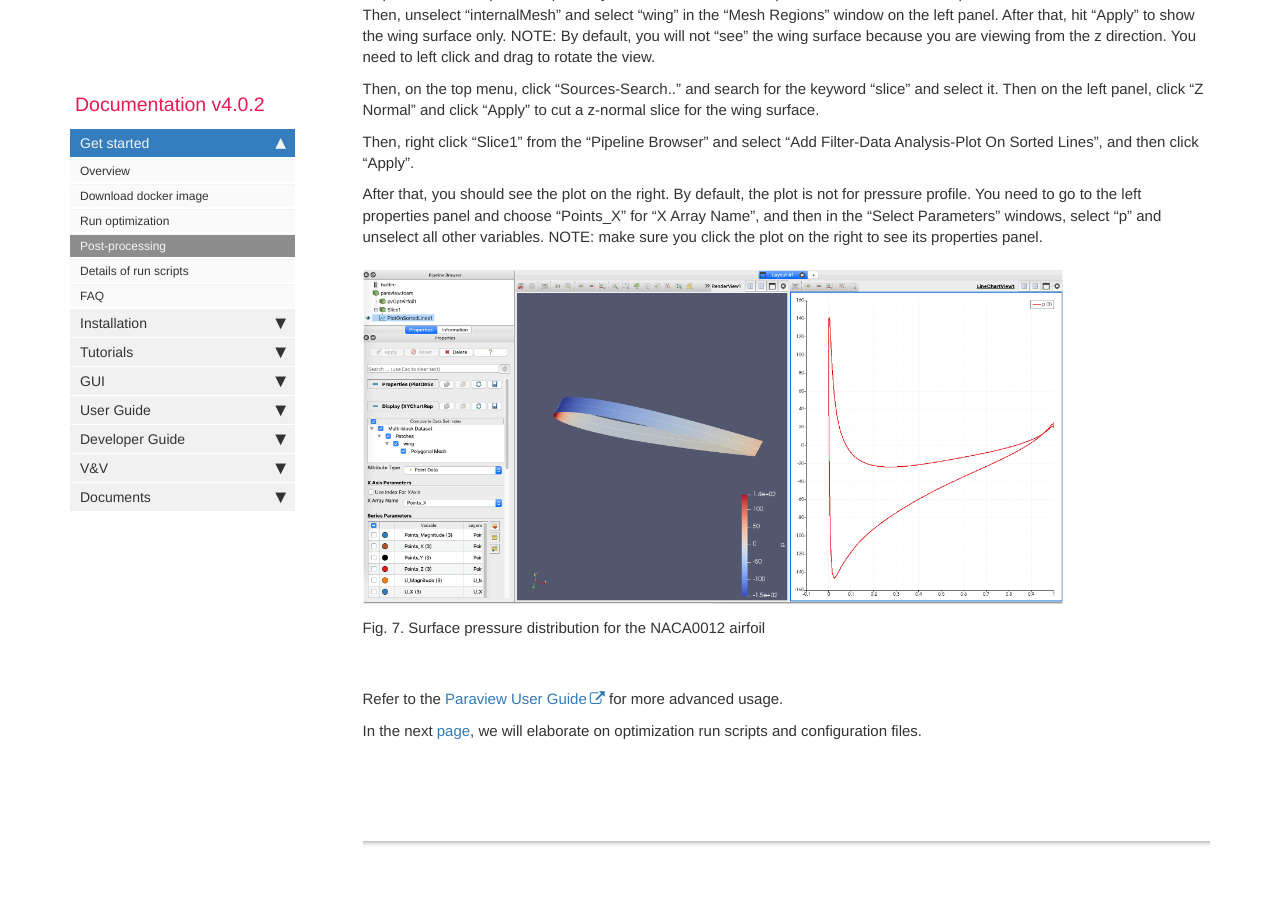
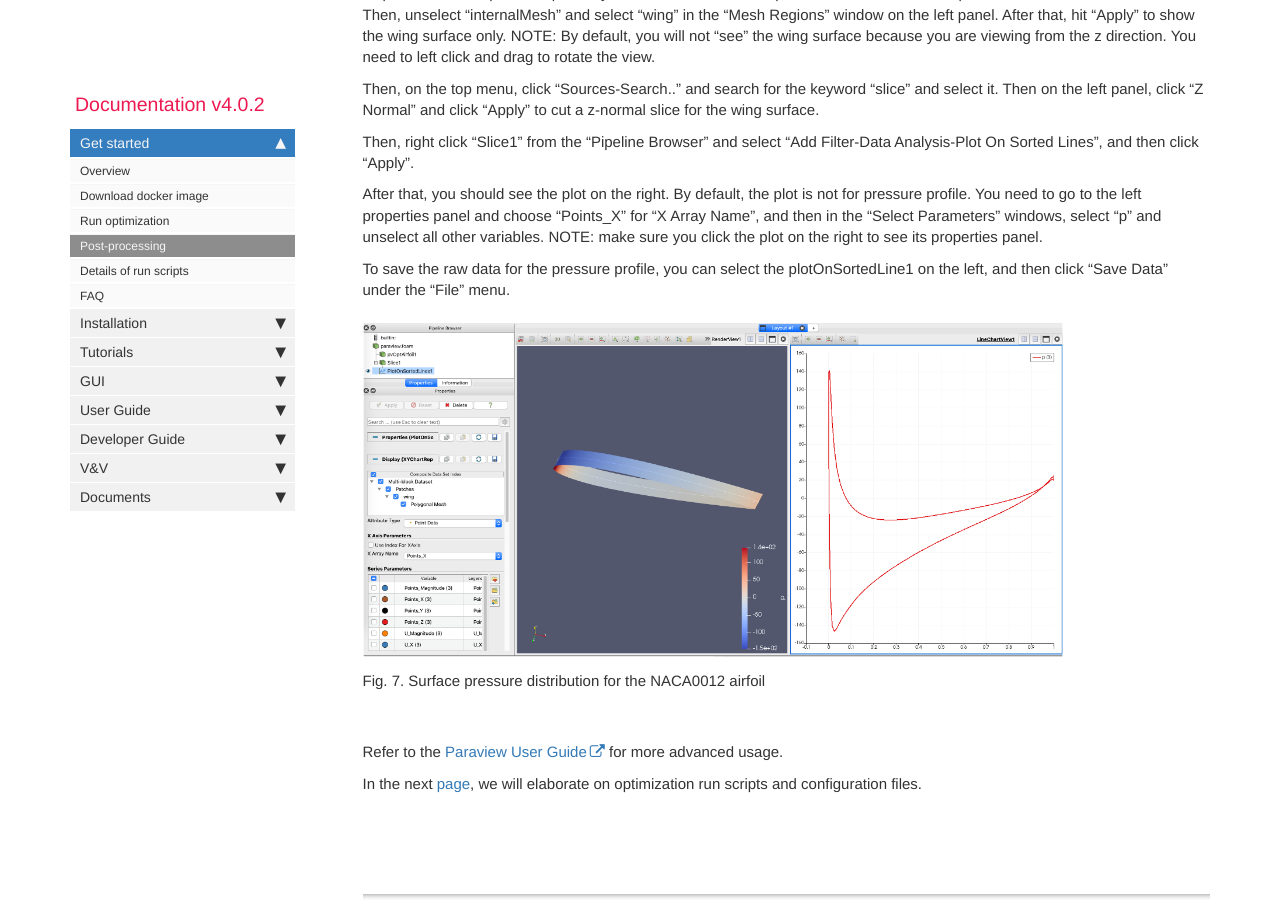
Before and after one commit to DAFoam/DAFoam.github.io, a Jekyll site: the page built from pages/mydoc/mydoc_get_started_post_processing.md, in a window 1280 px wide and 900 px high, scrolled down 4089 px. Built offline with Jekyll 4.4.1, drawn with Linux system fonts in a browser that asks for light colours; comment, search, counter and statistics services are not loaded.

Commit message:
content update

```diff
--- a/pages/mydoc/mydoc_get_started_post_processing.md
+++ b/pages/mydoc/mydoc_get_started_post_processing.md
@@ -113,6 +113,8 @@ Then, right click "Slice1" from the "Pipeline Browser" and select "Add Filter-Da
 
 After that, you should see the plot on the right. By default, the plot is not for pressure profile. You need to go to the left properties panel and choose "Points_X" for "X Array Name", and then in the "Select Parameters" windows, select "p" and unselect all other variables. NOTE: make sure you click the plot on the right to see its properties panel.
 
+To save the raw data for the pressure profile, you can select the plotOnSortedLine1 on the left, and then click "Save Data" under the "File" menu.
+
 <img src="{{ site.url }}{{ site.baseurl }}/images/tutorials/Paraview_Pressure_Profile.png" width="350" />
 
 Fig. 7. Surface pressure distribution for the NACA0012 airfoil
```
